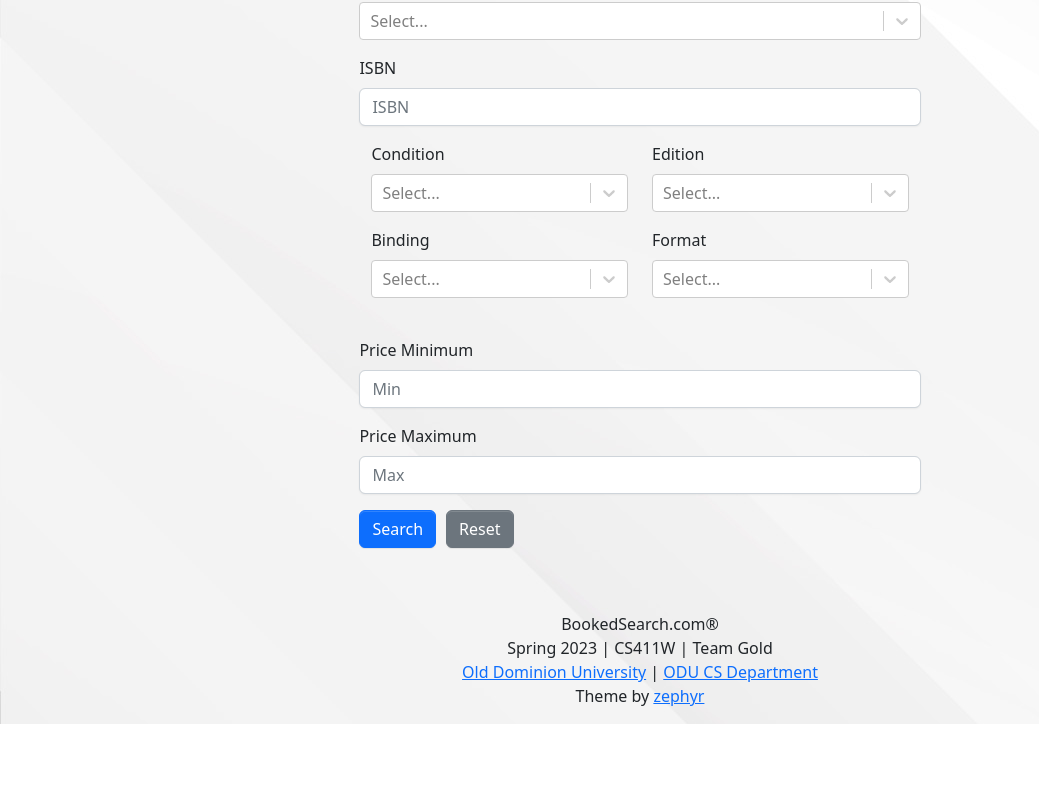
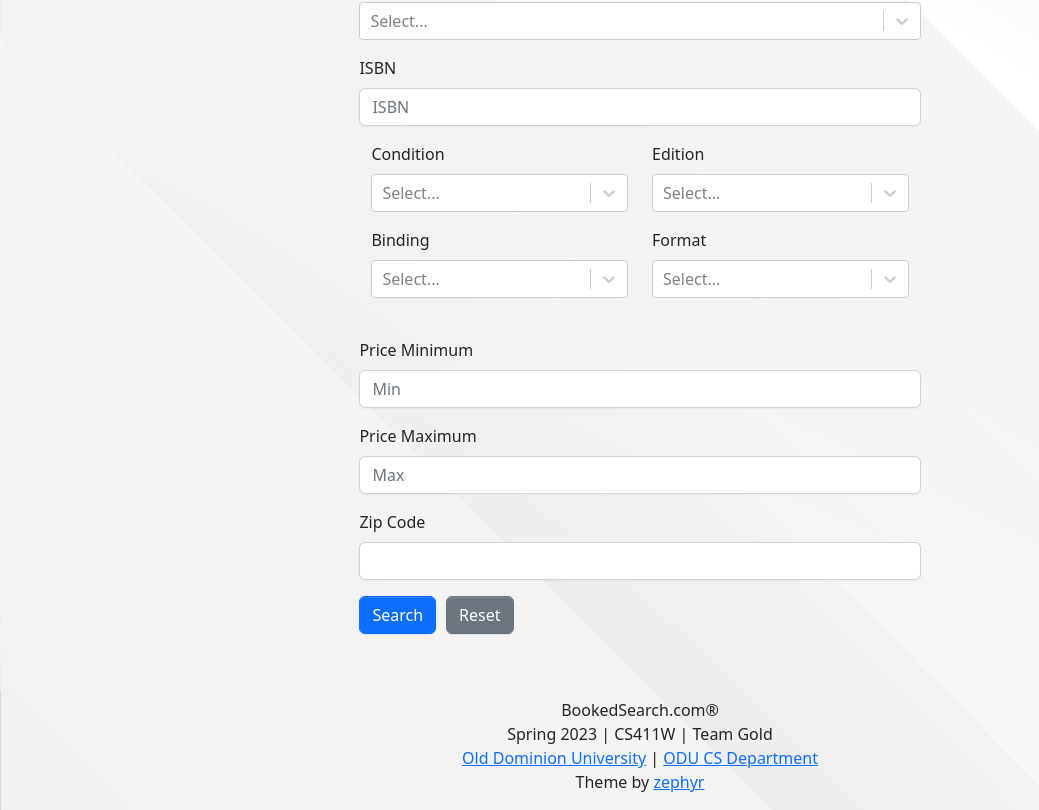
Before and after one commit to lvSojen/2023-Spring-CS411W-GOLD, a React (Create React App) app in the folder frontend/: page / in a window 1280 px wide. Shown: the part 696-1506 px from the top of the page, without its empty margins (0-1039 px from the left). Before the commit the page ends 1420 px from the top, so only its background shows below. Built offline with nearby package versions, Linux system fonts and the light colour scheme.

Commit message:
Zipcode working on frontend where you can enter data and it will show in results. Just need it to use that to communicate with backend

```diff
--- a/frontend/src/components/common/SearchBook.js
+++ b/frontend/src/components/common/SearchBook.js
@@ -81,6 +81,7 @@ const SearchBook = React.memo(() => {
     document.getElementById("ISBN").value = ""
     document.getElementById("PriceMinimum").value = ""
     document.getElementById("PriceMaximum").value = ""
+    document.getElementById("ZipCode").value = ""
   }
   return (
     <Container className="py-3">
@@ -198,6 +199,17 @@ const SearchBook = React.memo(() => {
               }
             />
           </Form.Group>
+          <Form.Group className="mb-3" controlId="ZipCode">
+            <Form.Label>Zip Code</Form.Label>
+              <Form.Control
+                type="text"
+                placeholder=""
+                name="ZipCode"
+                onChange={(e) =>
+                  setFormData({ ...formData, zipcode: e.target.value })
+                }
+              />
+          </Form.Group>
           <Button variant="primary" type="submit">
             Search
           </Button>
--- a/frontend/src/components/common/SearchData.js
+++ b/frontend/src/components/common/SearchData.js
@@ -19,6 +19,7 @@ const SearchResults = () => {
     format = "[not specified]",
     priceMin = "[not specified]",
     priceMax = "[not specified]",
+    zipcode = "[not specified]",
   } = state
 
   // Helper functions to format data
@@ -100,7 +101,8 @@ const SearchResults = () => {
     condition,
     binding,
     priceMin,
-    priceMax
+    priceMax,
+    zipcode
   ) => {
     axios
       .get("http://127.0.0.1:8000/books/", {
@@ -112,6 +114,7 @@ const SearchResults = () => {
           binding: configureParams(binding),
           price_max: configureParams(priceMax, true),
           price_min: configureParams(priceMin, true),
+          zipcode: configureParams(zipcode),
         },
       })
       .then((response) => {
@@ -129,10 +132,11 @@ const SearchResults = () => {
       formatCondition(condition),
       formatBinding(binding),
       priceMin,
-      priceMax
+      priceMax,
+      zipcode
     )
     // eslint-disable-next-line react-hooks/exhaustive-deps
-  }, [bookTitle, author, isbn, condition, binding, priceMin, priceMax])
+  }, [bookTitle, author, isbn, condition, binding, priceMin, priceMax, zipcode])
 
   return (
     <Container className="text-center">
@@ -153,6 +157,7 @@ const SearchResults = () => {
             <p>Format: {formatFormat(format)}</p>
             <p>Price Minimum: {priceMin}</p>
             <p>Price Maximum: {priceMax}</p>
+            <p>ZipCode: {zipcode}</p>
           </Card.Text>
         </Card.Body>
       </Card>
```
